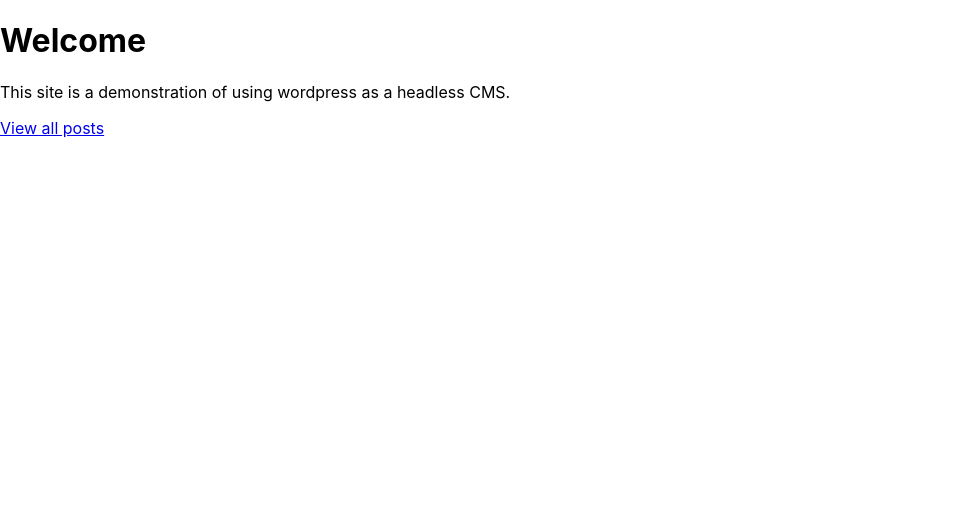
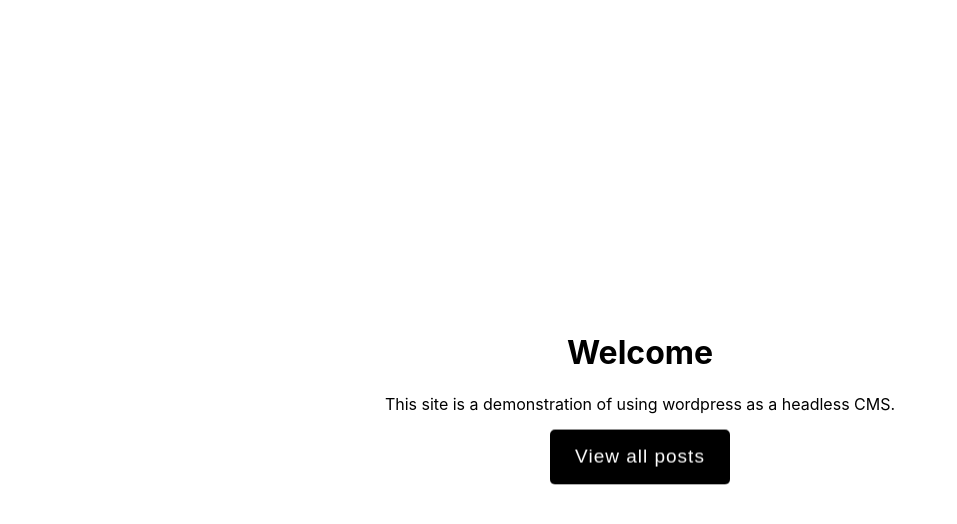
Before and after one commit to maikaia/cms-individuelluppgift-frontend, a React (Create React App) app: page / in a window 1280 px wide. Shown: the top 524 px of the page, without its empty margins (0-957 px from the left). Built offline with nearby package versions, Linux system fonts and the light colour scheme.

Commit message:
added some css

```diff
--- a/src/App.css
+++ b/src/App.css
@@ -32,7 +32,105 @@
   from {
     transform: rotate(0deg);
   }
+
   to {
     transform: rotate(360deg);
   }
 }
+
+.center {
+  position: relative;
+  left: 10%;
+  text-align: center;
+  width: 80%
+}
+
+.vertical-center {
+  margin: 0;
+  position: absolute;
+  top: 50%;
+  -ms-transform: translateY(-50%);
+  transform: translateY(-50%);
+}
+
+.posts {
+  border: 1px solid #e6ecf0;
+  text-align: left;
+  padding-left: 10px;
+  color: black
+}
+
+.posts:hover {
+  background-color: rgb(250, 250, 250);
+}
+
+.grayout {
+  opacity: 0.5;
+}
+
+.nostyle {
+  text-decoration: none;
+}
+
+/* button */
+@import url('https://fonts.googleapis.com/css?family=Montserrat:600&display=swap');
+
+span {
+  position: relative;
+  display: inline-flex;
+  width: 180px;
+  height: 55px;
+  margin: 0 15px;
+  perspective: 1000px;
+}
+
+span a {
+  font-size: 19px;
+  letter-spacing: 1px;
+  transform-style: preserve-3d;
+  transform: translateZ(-25px);
+  transition: transform .25s;
+  font-family: 'Montserrat', sans-serif;
+
+}
+
+span a:before,
+span a:after {
+  position: absolute;
+  content: "View all posts";
+  height: 55px;
+  width: 180px;
+  display: flex;
+  align-items: center;
+  justify-content: center;
+  border: 5px solid black;
+  box-sizing: border-box;
+  border-radius: 5px;
+}
+
+span a:before {
+  color: #fff;
+  background: #000;
+  transform: rotateY(0deg) translateZ(25px);
+}
+
+span a:after {
+  color: #000;
+  transform: rotateX(90deg) translateZ(25px);
+}
+
+span a:hover {
+  transform: translateZ(-25px) rotateX(-90deg);
+}
+
+/* back button */
+.arrow {
+  border: solid black;
+  border-width: 0 3px 3px 0;
+  display: inline-block;
+  padding: 3px;
+  transform: rotate(135deg);
+  -webkit-transform: rotate(135deg);
+  margin: 10px;
+  padding: 5px;
+}
--- a/src/components/PostLink.jsx
+++ b/src/components/PostLink.jsx
@@ -3,15 +3,17 @@ import parse from "html-react-parser"
 
 const PostLink = ({ post }) => {
   return (
-    <>
-      <Link to={`/posts/${post.slug}`}>
+      <Link to={`/posts/${post.slug}`} className="nostyle">
+    <div className="posts">
         <h3>
-          {post.title.rendered} - {post.date}
+          {post.title.rendered}
         </h3>
+      <div>{parse(post.content.rendered)}</div>
+      <p className="grayout">
+        {post.date.replace("T", " ")}
+      </p>
+    </div>
       </Link>
-      <div>{parse(post.content.rendered)}</div>
-      <hr />
-    </>
   )
 }
 
--- a/src/routes/Home.jsx
+++ b/src/routes/Home.jsx
@@ -2,12 +2,12 @@ import { Link } from "react-router-dom"
 
 const Home = () => {
   return (
-    <div>
+    <div className="center vertical-center">
       <h1>Welcome</h1>
       <p>This site is a demonstration of using wordpress as a headless CMS.</p>
-      <p>
-        <Link to="/posts">View all posts</Link>
-      </p>
+      <span>
+        <Link to="/posts"></Link>
+      </span>
     </div>
   )
 }
--- a/src/routes/PostDetails.jsx
+++ b/src/routes/PostDetails.jsx
@@ -27,13 +27,15 @@ const PostDetails = () => {
 
   return (
     <>
-      <div>
-        <h2>{post.title.rendered}</h2>
-        {parse(post.content.rendered)}
-      </div>
-      <hr />
-      <div>
-        Back to <Link to="/posts">posts</Link>.
+      <Link to="/posts"><i class="arrow"></i></Link>
+      <div className="center">
+        <div>
+          <h2>{post.title.rendered}</h2>
+          {parse(post.content.rendered)}
+          <p className="grayout">
+            {post.date.replace("T", " ")}
+          </p>
+        </div>
       </div>
     </>
   )
--- a/src/routes/Posts.jsx
+++ b/src/routes/Posts.jsx
@@ -10,18 +10,17 @@ const Posts = () => {
         return res.json()
       })
       .then((data) => setPosts(data))
+      .then((data) => (console.log(posts)))
   }, [])
 
   return (
     <>
-      <div>
+      <Link to="/"><i class="arrow"></i></Link>
+      <div className="center">
         <h2>All posts</h2>
         {posts.map((post) => (
           <PostLink post={post} key={post.id} />
         ))}
-      </div>
-      <div>
-        Back <Link to="/">home</Link>
       </div>
     </>
   )
```
